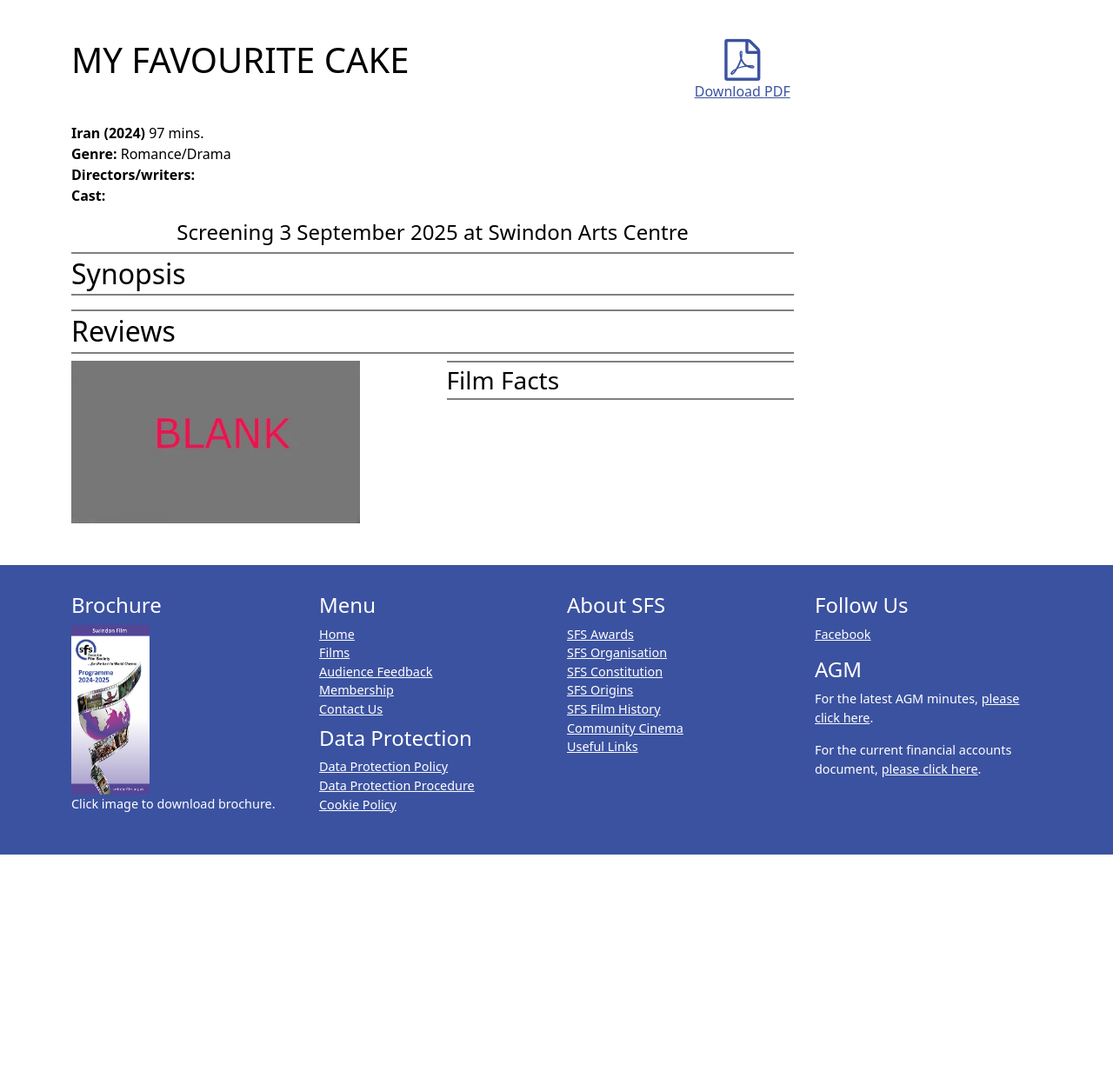
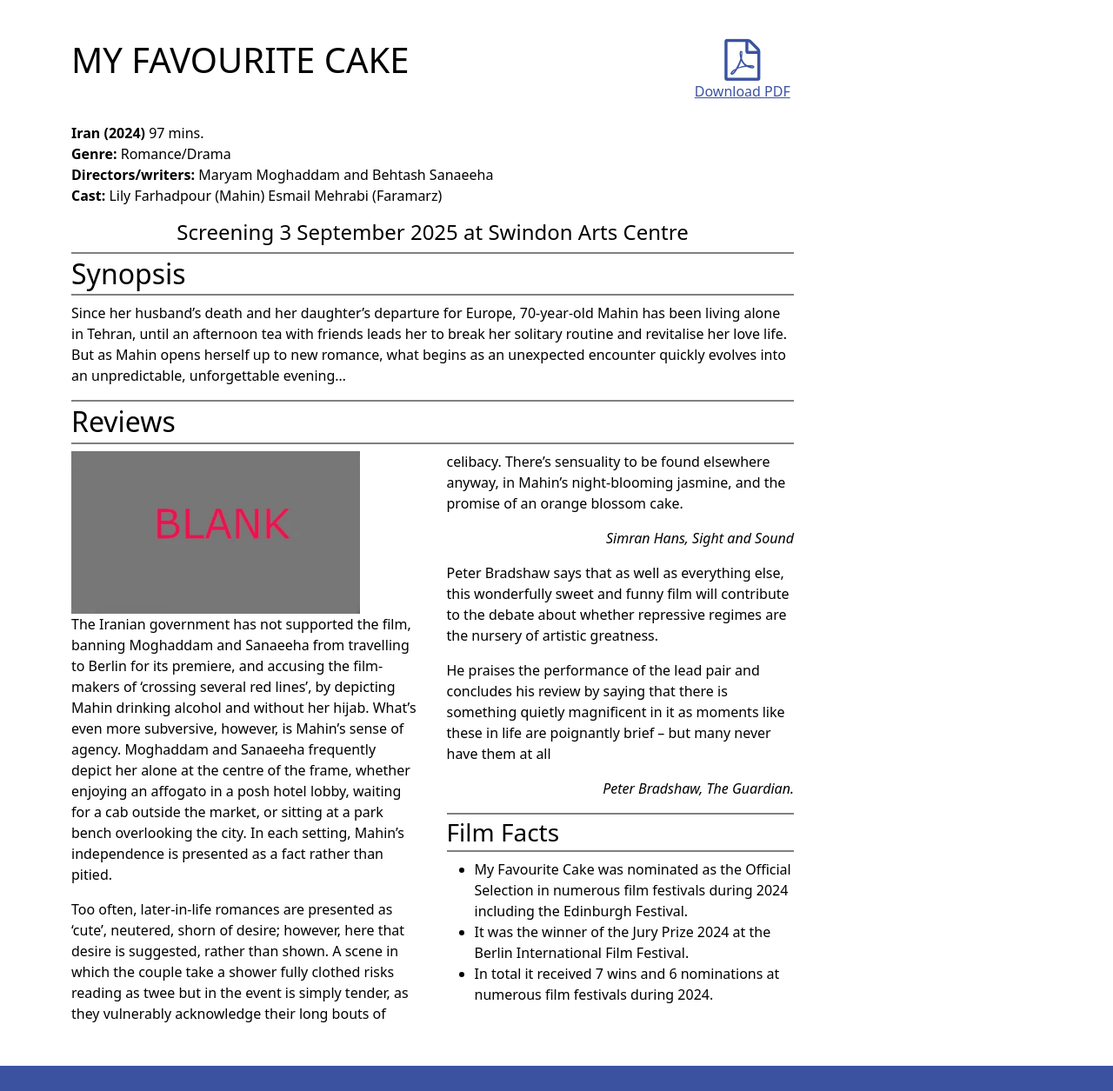
Before and after one commit to sfswebadmin/sfs.v5, an Astro site: page /synopsis/myfavouritecake in a window 1280 px wide. Shown: the part 210-1465 px from the top of the page at 87% size. Before the commit the page ends 1193 px from the top, so only its background shows below. Built offline with nearby package versions, Linux system fonts and the light colour scheme; Astro itself is replaced by a stand-in of ours.

Commit message:
synopsis for my favourite cake finished

```diff
--- a/src/pages/synopsis/myfavouritecake.mdx
+++ b/src/pages/synopsis/myfavouritecake.mdx
@@ -8,8 +8,8 @@ duration: 97 mins
 certificate: Cert 12A
 viewingDate: 2025-09-03T19:45:00
 locationShowing: Swindon Arts Centre
-trailerLink:
-reviewsLink:
+trailerLink: "https://www.youtube.com/watch?v=dN-hEYwqqZg"
+reviewsLink: "https://www.rottentomatoes.com/m/my_favourite_cake"
 filmImage: "blank.webp"
 posterImage: "blankposter.webp"
 attendance: 0
@@ -23,22 +23,35 @@ ratingsAverage:
 genreName: Romance/Drama
 taglink: '1'
 pdfLink: "MYFAVOURITECAKE.pdf"
-directorsWriters: ""
-cast: ""
+directorsWriters: "Maryam Moghaddam and Behtash Sanaeeha"
+cast: "Lily Farhadpour (Mahin) Esmail Mehrabi (Faramarz)"
 frontPageSnippet: "A meditation on life, love and loneliness."
-synopsis: ""
+synopsis: "Since her husband’s death and her daughter’s departure for Europe, 70-year-old Mahin has been living alone in Tehran, until an afternoon tea with friends leads her to break her solitary routine and revitalise her love life.  But as Mahin opens herself up to new romance, what begins as an unexpected encounter quickly evolves into an unpredictable, unforgettable evening…"
 ---
 import { Image } from 'astro:assets';
 import filmImage from '../../assets/images/films/blank.webp';
 
 <Image src={filmImage} alt="still from the film 1976" width="332" />
 
+The Iranian government has not supported the film, banning Moghaddam and Sanaeeha from travelling to Berlin for its premiere, and accusing the film-makers of ‘crossing several red lines’, by depicting Mahin drinking alcohol and without her hijab.
+What’s even more subversive, however, is Mahin’s sense of agency.  Moghaddam and Sanaeeha frequently depict her alone at the centre of the frame, whether enjoying an affogato in a posh hotel lobby, waiting for a cab outside the market, or sitting at a park bench overlooking the city.  In each setting, Mahin’s independence is presented as a fact rather than pitied.
+
+Too often, later-in-life romances are presented as ‘cute’, neutered, shorn of desire; however, here that desire is suggested, rather than shown.  A scene in which the couple take a shower fully clothed risks reading as twee but in the event is simply tender, as they vulnerably acknowledge their long bouts of celibacy.  There’s sensuality to be found elsewhere anyway, in Mahin’s night-blooming jasmine, and the promise of an orange blossom cake.
 
 <div class="review__author review__author--review1">
+Simran Hans, Sight and Sound
 </div>
 
+Peter Bradshaw says that as well as everything else, this wonderfully sweet and funny film will contribute to the debate about whether repressive regimes are the nursery of artistic greatness.
+
+He praises the performance of the lead pair and concludes his review by saying that there is something quietly magnificent in it as moments like these in life are poignantly brief – but many never have them at all
 
 <div class="review__author">
+Peter Bradshaw, The Guardian.
 </div>
 
 ### Film Facts
+
+- My Favourite Cake was nominated as the Official Selection in numerous film festivals during 2024 including the Edinburgh Festival.
+- It was the winner of the Jury Prize 2024 at the Berlin International Film Festival.
+- In total it received 7 wins and 6 nominations at numerous film festivals during 2024.
```
